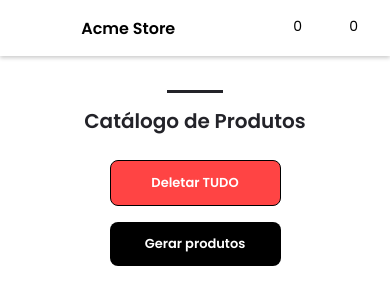
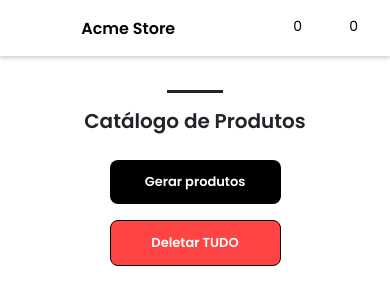
Before and after one commit to Thiagoow/VueJs-VueX-EcommerceStore-Sass, a Vue app: page / in a window 390 px wide. Shown: the top 304 px of the page. Built offline with nearby package versions, Linux system fonts and the light colour scheme; some icons are missing.

Commit message:
Flex direction set as column reverse & margin has top

```diff
--- a/src/components/AppStateBtns.vue
+++ b/src/components/AppStateBtns.vue
@@ -77,12 +77,12 @@ export default {
     width: 60%;
   }
   @media screen and (max-width: 457px) {
-    flex-direction: column;
+    flex-direction: column-reverse;
     width: 50%;
 
     .deleteAll {
       margin-right: 0 !important;
-      margin-bottom: $mg-1;
+      margin-top: $mg-1;
     }
 
     .button {
```
